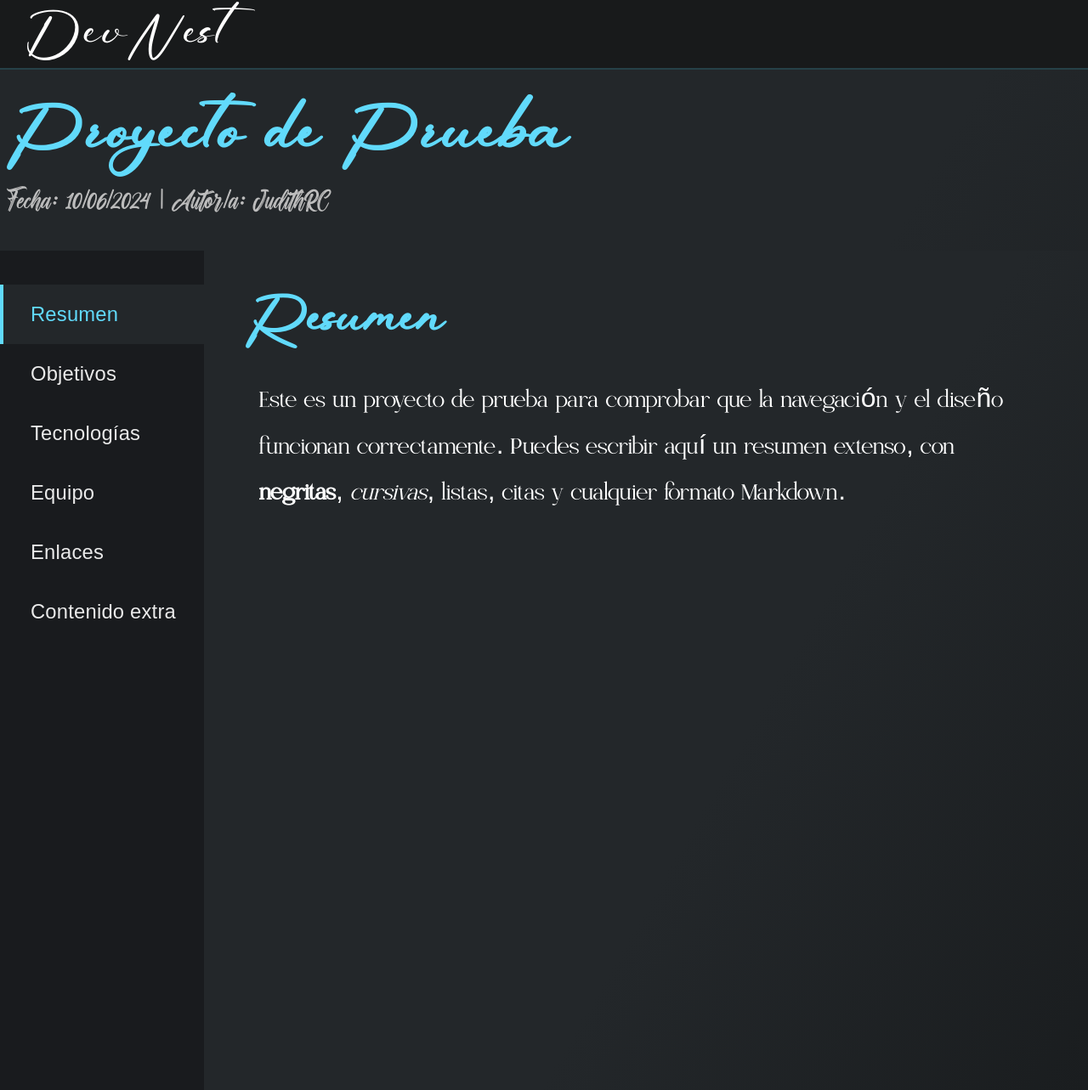
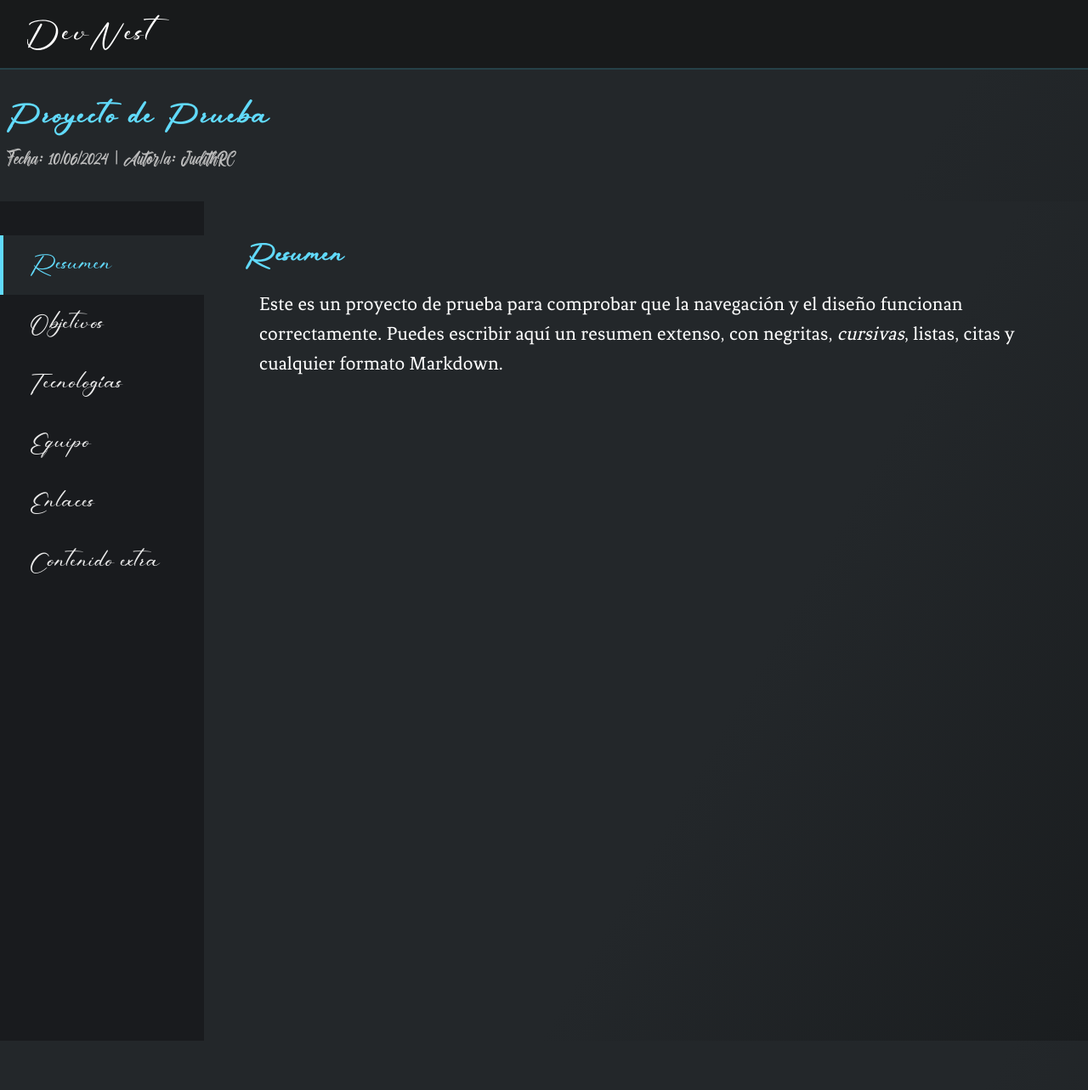
Before and after one commit to JudithRC/DevNet, a Jekyll site: the page built from _posts/2024-06-10-proyecto-prueba.md, in a window 1280 px wide. Shown: the whole page at 85% size. Built offline with Jekyll 4.4.1, drawn with Linux system fonts in a browser that asks for light colours; after the commit the page ends 1225 px from its top, so only the background shows below that.

Commit message:
Arreglos en el layout de Proyectos y nuevo proyecto subido

```diff
--- /dev/null
+++ b/_includes/proyecto-section.html
@@ -0,0 +1,11 @@
+{% assign section_parts = include.content | split: '<!-- card -->' %}
+{{ section_parts[0]  }}
+{% for part in section_parts offset:1 %}
+  {% assign card_and_rest = part | split: '<!-- /card -->' %}
+  <div class="proyecto-card-info">
+    {{ card_and_rest[0]  }}
+  </div>
+  {% if card_and_rest.size > 1 %}
+    {{ card_and_rest[1]  }}
+  {% endif %}
+{% endfor %}
--- a/_layouts/proyecto-docs.html
+++ b/_layouts/proyecto-docs.html
@@ -38,40 +38,53 @@
       </nav>
     </aside>
     <section class="proyecto-content">
-      {% assign content_blocks = content | split:'<!-- ' %}
       {% assign resumen = content | split:'<!-- resumen -->' | last | split:'<!-- objetivos -->' | first %}
       {% assign objetivos = content | split:'<!-- objetivos -->' | last | split:'<!-- tecnologias -->' | first %}
       {% assign tecnologias = content | split:'<!-- tecnologias -->' | last | split:'<!-- equipo -->' | first %}
       {% assign equipo = content | split:'<!-- equipo -->' | last | split:'<!-- enlaces -->' | first %}
       {% assign enlaces = content | split:'<!-- enlaces -->' | last | split:'<!-- contenido-extra -->' | first %}
       {% assign contenido_extra = content | split:'<!-- contenido-extra -->' | last %}
+
       <div id="resumen" class="proyecto-section active">
         <h2>Resumen</h2>
-        <div class="contenido-section">{{ resumen | markdownify }}</div>
+        <div class="contenido-section">
+          {% include proyecto-section.html content=resumen %}
+        </div>
       </div>
       <div id="objetivos" class="proyecto-section">
         <h2>Objetivos</h2>
-        <div class="contenido-section">{{ objetivos | markdownify }}</div>
+        <div class="contenido-section">
+          {% include proyecto-section.html content=objetivos %}
+        </div>
       </div>
       <div id="tecnologias" class="proyecto-section">
         <h2>Tecnologías</h2>
-        <div class="contenido-section">{{ tecnologias | markdownify }}</div>
+        <div class="contenido-section">
+          {% include proyecto-section.html content=tecnologias %}
+        </div>
       </div>
       <div id="equipo" class="proyecto-section">
         <h2>Equipo</h2>
-        <div class="contenido-section">{{ equipo | markdownify }}</div>
+        <div class="contenido-section">
+          {% include proyecto-section.html content=equipo %}
+        </div>
       </div>
       <div id="enlaces" class="proyecto-section">
         <h2>Enlaces</h2>
-        <div class="contenido-section">{{ enlaces | markdownify }}</div>
+        <div class="contenido-section">
+          {% include proyecto-section.html content=enlaces %}
+        </div>
       </div>
       <div id="contenido-extra" class="proyecto-section">
         <h2>Contenido extra</h2>
-        <div class="contenido-section">{{ contenido_extra | markdownify }}</div>
+        <div class="contenido-section">
+          {% include proyecto-section.html content=contenido_extra %}
+        </div>
       </div>
     </section>
   </div>
   <script>
+
     // Navegación de secciones
     document.addEventListener('DOMContentLoaded', function() {
       const links = document.querySelectorAll('.proyecto-sidebar a');
@@ -95,3 +108,4 @@
   </script>
 </body>
 </html>
+</html>
--- a/assets/css/base.css
+++ b/assets/css/base.css
@@ -20,6 +20,7 @@
   padding: 0;
   min-height: 100vh;
   letter-spacing: 0.01em;
+  font-size: 0.97rem;
 }
 @keyframes gradientBG {
   0% { background-position: 0% 50%; }
@@ -48,13 +49,13 @@
   display: block;
   text-align: left;
   margin-left: 32px;
-  font-size: 2.1rem;
+  font-size: 1.7rem;
   line-height: 1.1;
 }
 header .logo-devnest {
   font-family: 'Rustic Roadway', 'Olivera', Arial, sans-serif;
   font-weight: 400;
-  font-size: 2.5rem;
+  font-size: 2rem;
   letter-spacing: 2.5px;
   color: #fff;
   text-decoration: none;
@@ -74,7 +75,7 @@
   font-weight: 400;
   letter-spacing: 2.5px;
   color: #fff;
-  font-size: 2.1rem;
+  font-size: 1.7rem;
   line-height: 1.15;
   -webkit-background-clip: unset;
   -webkit-text-fill-color: unset;
@@ -83,18 +84,18 @@
 }
 .bienvenida h1 {
   font-family: 'Awesome Font', 'Olivera', Arial, sans-serif;
-  font-size: 2.6rem;
+  font-size: 2.1rem;
   margin-bottom: 0.2em;
 }
 .bienvenida h2 {
   font-family: 'Awesome Font', 'Olivera', Arial, sans-serif;
-  font-size: 2rem;
+  font-size: 1.4rem;
   margin-top: 0;
   margin-bottom: 0.5em;
 }
 .bienvenida p {
   font-family: 'Olivera', Arial, sans-serif;
-  font-size: 1.18rem;
+  font-size: 1rem;
 }
 /* CONTENEDORES GENERALES */
 .container {
@@ -103,6 +104,7 @@
   padding: 0 24px 40px 24px;
   font-weight: 300;
   font-family:  Arial, sans-serif;
+  font-size: 0.97rem;
 }
 .main-central {
   max-width: 700px;
--- a/assets/css/fonts.css
+++ b/assets/css/fonts.css
@@ -30,3 +30,10 @@
   font-style: normal;
   font-display: swap;
 }
+@font-face {
+  font-family: 'Fenix';
+  src: url('../fonts/Fenix-Regular.ttf') format('truetype');
+  font-weight: 400;
+  font-style: normal;
+  font-display: swap;
+}
--- a/assets/css/proyecto-docs.css
+++ b/assets/css/proyecto-docs.css
@@ -13,6 +13,7 @@
   min-height: 100vh;
   padding: 0;
   font-family: Arial, sans-serif;
+  font-size: 0.89rem;
 }
 .proyecto-doc .proyecto-header {
   background: #181a1b;
@@ -26,7 +27,7 @@
 }
 .proyecto-doc .proyecto-header .logo-devnest {
   font-family: 'Rustic Roadway', Arial, sans-serif;
-  font-size: 2.5rem;
+  font-size: 1.5rem;
   margin-left: 32px;
   line-height: 1.1;
   display: inline-block;
@@ -39,7 +40,7 @@
 }
 .proyecto-doc .proyecto-titulo {
   font-family: 'Rustic Roadway', Arial, sans-serif;
-  font-size: 3.2rem;
+  font-size: 1.4rem;
   font-weight: 700;
   color: #61dafb;
   margin: 0 0 16px 0;
@@ -49,7 +50,7 @@
 .proyecto-doc .proyecto-meta {
   font-family: 'Awesome Font', Arial, sans-serif;
   color: #bdbdbd;
-  font-size: 1.35rem;
+  font-size: 0.95rem;
   margin-left: 0;
   margin-bottom: 12px;
 }
@@ -57,7 +58,7 @@
 .proyecto-doc h2,
 .proyecto-doc h3 {
   font-family: 'Rustic Roadway', Arial, sans-serif;
-  font-size: large;
+  font-size: 1rem;
 }
 .proyecto-doc .proyecto-section,
 .proyecto-doc .proyecto-section p,
@@ -192,7 +193,7 @@
   padding: 16px 32px;
   color: #eaeaea;
   text-decoration: none;
-  font-family: Arial, sans-serif;
+  font-family: 'Rustic Roadway', Arial, sans-serif;
   font-size: 1.08rem;
   border-left: 4px solid transparent;
   transition: background 0.15s, color 0.15s, border-color 0.15s;
@@ -225,7 +226,7 @@
   position: static;
   margin: 0 0 22px 8px;
   font-family: 'Rustic Roadway', Arial, sans-serif;
-  font-size: 2.6rem;
+  font-size: 1.25rem;
   color: #61dafb;
   letter-spacing: 1px;
   text-align: left;
@@ -236,13 +237,20 @@
   padding-left: 24px;
   padding-right: 24px;
   text-align: left;
-  font-size: 1.45rem;
-  line-height: 1.7;
-  font-family: 'Olivera', Arial, sans-serif;
+  font-family: 'Fenix', 'Olivera', Arial, sans-serif;
+  font-size: clamp(1rem, 1.1vw + 1vh, 1.22rem);
+  line-height: 1.5;
+  font-feature-settings: "liga" 0, "kern" 1;
+  font-variant-ligatures: none;
+  font-weight: 300;
 }
 .proyecto-section .contenido-section * {
-  font-size: 1.45rem !important;
-  font-family: 'Olivera', Arial, sans-serif !important;
+  font-family: 'Fenix', 'Olivera', Arial, sans-serif !important;
+  font-size: clamp(1rem, 1.1vw + 1vh, 1.22rem) !important;
+  line-height: 1.5 !important;
+  font-feature-settings: "liga" 0, "kern" 1 !important;
+  font-variant-ligatures: none !important;
+  font-weight: 300 !important;
 }
 .proyecto-section.active {
   display: block;
@@ -257,3 +265,49 @@
   background-color: #23272a;
   box-sizing: border-box;
 }
+.proyecto-card-info {
+  background: #181a1b;
+  border: 1.5px solid #61dafb33;
+  border-radius: 14px;
+  padding: 28px 28px 18px 28px;
+  margin: 32px 0 32px 0;
+  box-shadow: 0 2px 16px rgba(97,218,251,0.10), 0 1.5px 8px rgba(0,0,0,0.13);
+  font-family: 'Olivera', Arial, sans-serif;
+  font-size: clamp(1rem, 1.1vw + 1vh, 1.22rem);
+  color: #eaeaea;
+  line-height: 1.5;
+}
+.proyecto-card-info h4,
+.proyecto-card-info h3,
+.proyecto-card-info h2,
+.proyecto-card-info h1,
+.proyecto-card-info strong {
+  font-family: 'Rustic Roadway', Arial, sans-serif;
+  color: #61dafb;
+  font-weight: 700;
+}
+.proyecto-card-info ul,
+.proyecto-card-info ol {
+  color: #eaeaea;
+  margin-top: 0.5em;
+  margin-bottom: 0.5em;
+  padding-left: 22px;
+  font-family: 'Olivera', Arial, sans-serif;
+}
+.proyecto-card-info p,
+.proyecto-card-info li {
+  color: #bdbdbd;
+  font-family: 'Olivera', Arial, sans-serif;
+  font-size: inherit;
+}
+.proyecto-card-info blockquote {
+  border-left: 3px solid #61dafb;
+  margin: 0 0 0 0;
+  padding-left: 16px;
+  color: #bdbdbd;
+  background: none;
+  font-style: normal;
+}
+.proyecto-card-info > *:first-child {
+  margin-top: 0;
+}
```
Also changed, not shown: _posts/2024-06-16-astra-universe-partner.md (added, +59 -0 lines), assets/fonts/Fenix-Regular.ttf (added).
